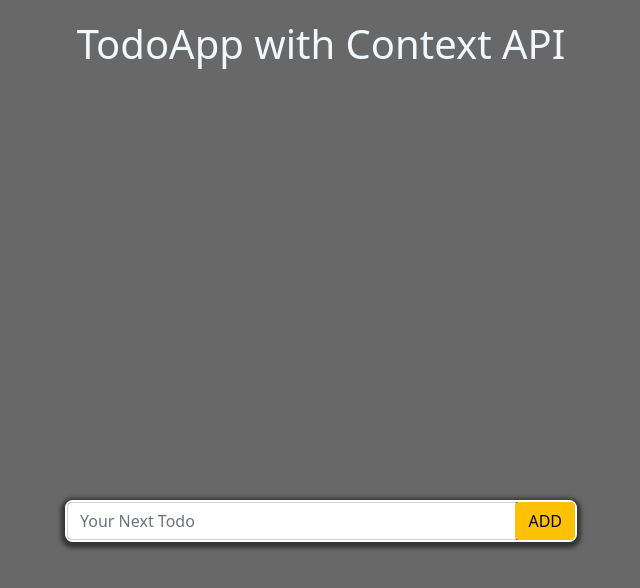
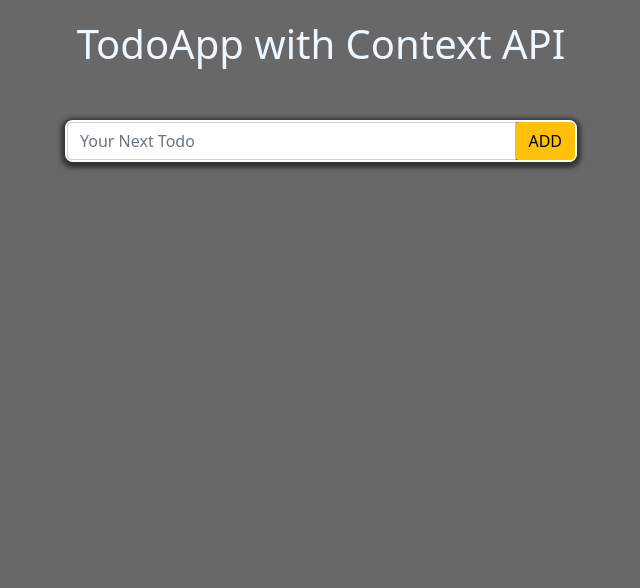
Before and after one commit to Shubham-ar/toDoApp-contextAPI-reducers, a React (Create React App) app: page / in a window 1280 px wide. Shown: the top 588 px of the page, without its empty margins (319-959 px from the left). Built offline with nearby package versions, Linux system fonts and the light colour scheme.

Commit message:
commit on master

```diff
--- a/src/App.css
+++ b/src/App.css
@@ -17,7 +17,7 @@
 
 form {
   position: fixed;
-  top: 500px;
+  top: 15vh;
   right: 30%;
   left: 30%;
   border-radius: 8px;
@@ -28,7 +28,7 @@
 
 .items {
   position: fixed;
-  top: 70px;
+  top: 25vh;
   right: 30%;
   left: 30%;
   border-radius: 8px;
--- a/src/App.js
+++ b/src/App.js
@@ -18,8 +18,8 @@
     <TodoContext.Provider value={{ todos, dispatch }}>
       <Container fluid>
         <h1>TodoApp with Context API</h1>
+        <TodoForm />
         <Todos />
-        <TodoForm />
       </Container>
 
     </TodoContext.Provider>
```
